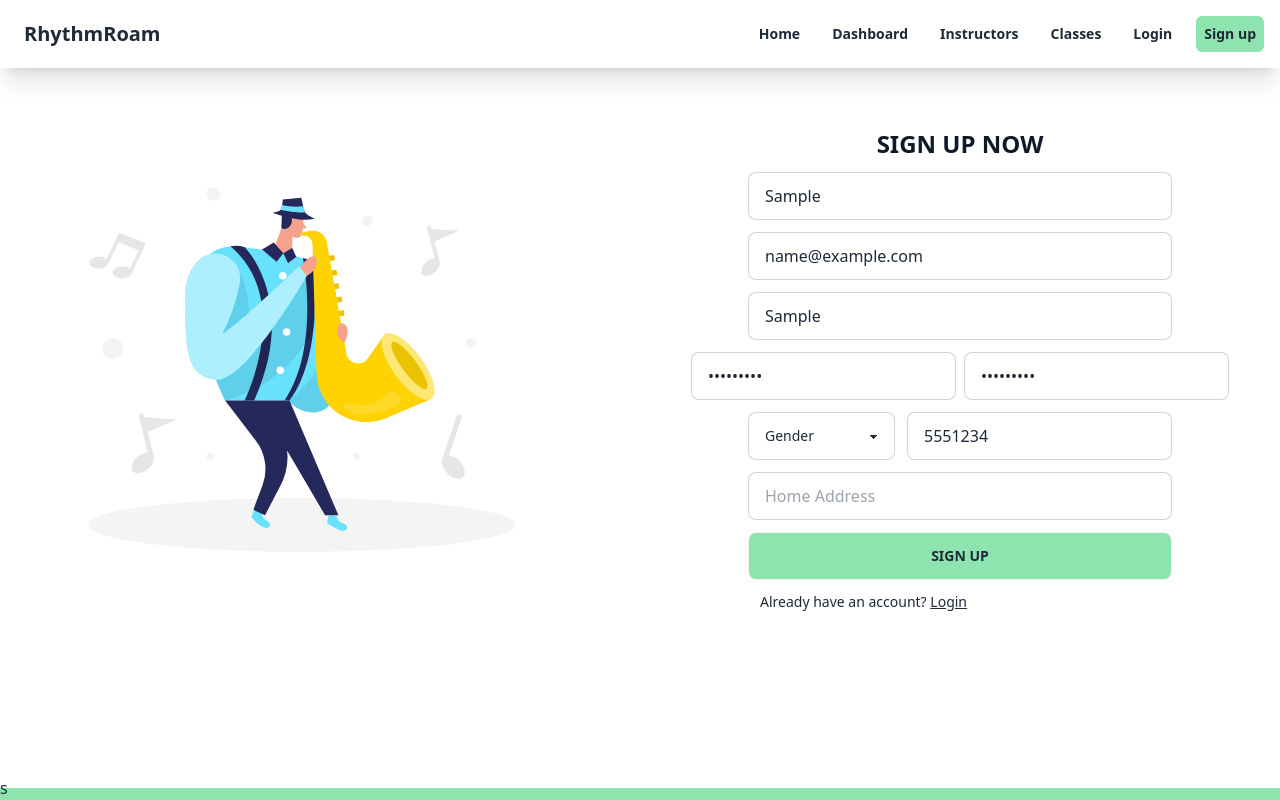
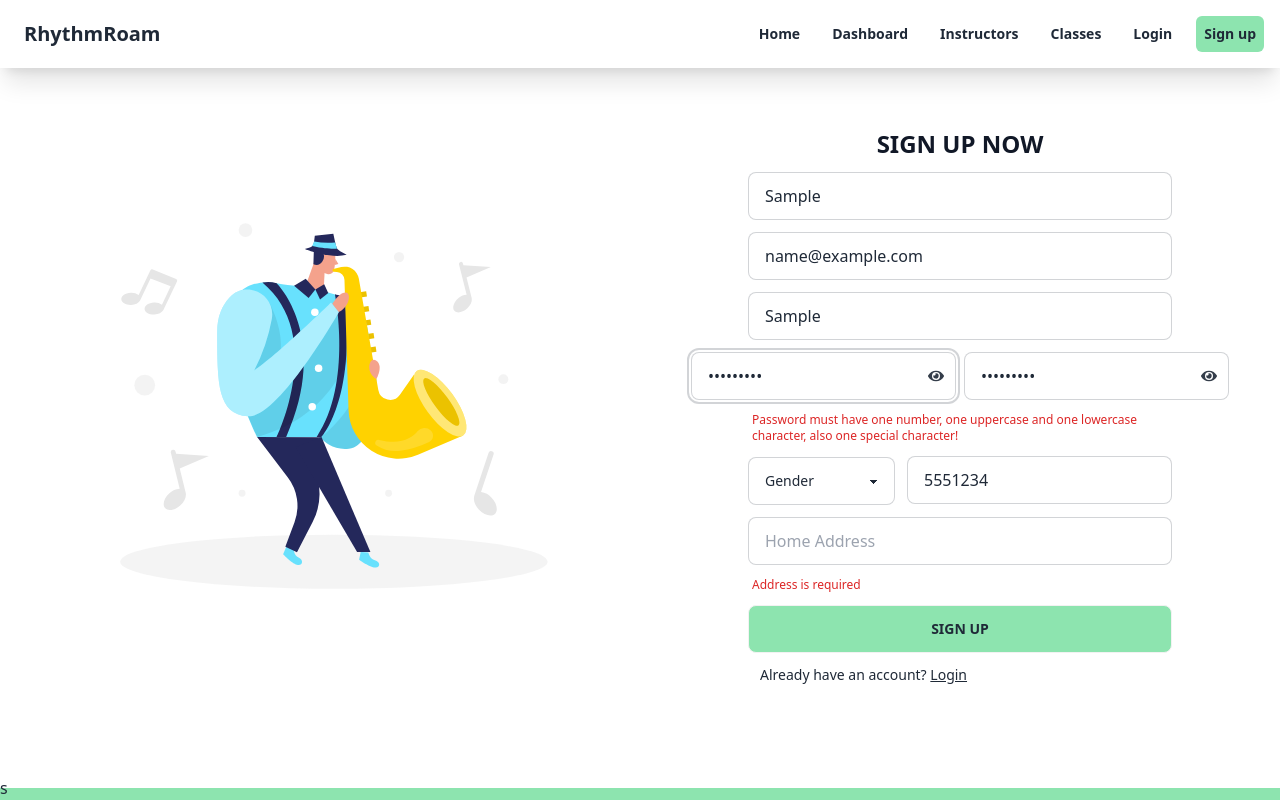
Before and after one commit to gsjoy24/SpeakSmart-client, a React (Vite) app: page /signup in a window 1280 px wide. Both pictures are taken after typing "Sample", "name@example.com", "Sample", "Sample123", "Sample123", "5551234" into the empty fields and a click on the button "SIGN UP". Shown: the top 800 px of the page. Built offline with nearby package versions, Linux system fonts and the light colour scheme; no server answers.

Commit message:
signup method complete

```diff
--- a/package.json
+++ b/package.json
@@ -10,11 +10,13 @@
     "preview": "vite preview"
   },
   "dependencies": {
+    "firebase": "^9.22.1",
     "localforage": "^1.10.0",
     "match-sorter": "^6.3.1",
     "react": "^18.2.0",
     "react-dom": "^18.2.0",
     "react-hook-form": "^7.44.3",
+    "react-icons": "^4.9.0",
     "react-router-dom": "^6.12.0",
     "sort-by": "^1.2.0"
   },
--- a/src/Providers/AuthProvider.jsx
+++ b/src/Providers/AuthProvider.jsx
@@ -16,8 +16,8 @@ export const AuthContext = createContext(null);
 const googleProvider = new GoogleAuthProvider();
 
 const AuthProvider = ({ children }) => {
+	const [user, setUser] = useState(null);
 	const [loading, setLoading] = useState(true);
-	const [user, setUser] = useState(null);
 
 	// create a new user
 	const createUser = (email, password) => {
@@ -42,7 +42,7 @@ const AuthProvider = ({ children }) => {
 	};
 
 	// update the user profile with name and photo
-	const setNameAndPhoto = (name, photo) => {
+	const updateUserProfile = (name, photo) => {
 		setLoading(true);
 		return updateProfile(auth.currentUser, {
 			displayName: name,
@@ -60,11 +60,11 @@ const AuthProvider = ({ children }) => {
 	}, []);
 
 	const authInfo = {
+		user,
 		loading,
-		user,
 		createUser,
 		loginWithGoogle,
-		setNameAndPhoto,
+		updateUserProfile,
 		loginWithEmail,
 		logOutUser
 	};
--- a/src/layouts/Main.jsx
+++ b/src/layouts/Main.jsx
@@ -1,7 +1,11 @@
 import { NavLink, Outlet } from 'react-router-dom';
 import Footer from '../components/Footer';
+import { useContext } from 'react';
+import { AuthContext } from '../Providers/AuthProvider';
 
 const Main = () => {
+	const { user, logOutUser } = useContext(AuthContext);
+	// console.log(user);
 	const navItems = (
 		<>
 			<NavLink className={({ isActive }) => (isActive ? `bg-[#8de4af] p-2 rounded-md` : `p-2`)} to='/'>
@@ -17,12 +21,22 @@ const Main = () => {
 			<NavLink className={({ isActive }) => (isActive ? 'bg-[#8de4af] p-2 rounded-md' : 'p-2')} to='/classes'>
 				Classes
 			</NavLink>
+			{!user && (
+				<>
 					<NavLink className={({ isActive }) => (isActive ? 'bg-[#8de4af] p-2 rounded-md' : 'p-2')} to='/login'>
 						Login
 					</NavLink>
 					<NavLink className={({ isActive }) => (isActive ? 'bg-[#8de4af] p-2 rounded-md' : 'p-2')} to='/signup'>
 						Sign up
 					</NavLink>
+				</>
+			)}
+			{user && user?.email && (
+				<>
+					<span onClick={logOutUser}>Log Out</span>
+					<img className='w-12 h-12 rounded-full' src={user?.photoURL} alt={user.displayName} />
+				</>
+			)}
 		</>
 	);
 	return (
--- /dev/null
+++ b/src/pages/Login/Login.jsx
@@ -0,0 +1,15 @@
+import { Link } from 'react-router-dom';
+import authImg from '../../assets/authImg.svg';
+import { useForm } from 'react-hook-form';
+import { useContext, useState } from 'react';
+import { AuthContext } from '../../Providers/AuthProvider';
+import { FaEye, FaEyeSlash } from 'react-icons/fa';
+
+const Login = () => {
+	const { createUser, updateUserProfile } = useContext(AuthContext);
+	const [error, setError] = useState('');
+	const [showPass, setShowPass] = useState('password');
+	return <div></div>;
+};
+
+export default Login;
--- a/src/pages/Signup/Signup.jsx
+++ b/src/pages/Signup/Signup.jsx
@@ -1,77 +1,199 @@
 import { Link } from 'react-router-dom';
 import authImg from '../../assets/authImg.svg';
 import { useForm } from 'react-hook-form';
+import { useContext, useState } from 'react';
+import { AuthContext } from '../../Providers/AuthProvider';
+import { FaEye, FaEyeSlash } from 'react-icons/fa';
+
 const Signup = () => {
+	const { createUser, updateUserProfile } = useContext(AuthContext);
+	const [error, setError] = useState('');
+	const [passErr, setPassErr] = useState('');
+	const [genderErr, setGenderErr] = useState('');
+	const [showPass, setShowPass] = useState('password');
+	const [showConfirmPass, setShowConfirmPass] = useState('password');
+
 	const {
 		register,
 		handleSubmit,
 		formState: { errors }
 	} = useForm();
-	const onSubmit = (data) => console.log(data);
+
+	const onSubmit = (formData) => {
+		setPassErr('');
+		setGenderErr('');
+		setError('');
+
+		if (formData.password !== formData.confirm_password) {
+			setPassErr('Password does not match!');
+			return;
+		} else if (formData.gender === 'default') {
+			setGenderErr('Please select your gender!');
+			return;
+		}
+
+		createUser(formData.email, formData.password)
+			.then((data) => {
+				updateUserProfile(formData.name, formData.photo_url).then(() => console.log('profile updated'));
+				console.log(data.user);
+			})
+			.catch((err) => {
+				console.log(err.message);
+				setError(err.message);
+			});
+	};
+
 	return (
-		<div className='md:flex justify-center items-center py-12'>
-			<div className='w-full md:w-1/2'>
-				<img className='w-full max-w-xl' src={authImg} alt='signup' />
+		<div className='lg:flex justify-center items-center py-12'>
+			<div className='w-full lg:w-1/2'>
+				<img className='w-full max-w-xl mx-auto' src={authImg} alt='signup' />
 			</div>
 
 			{/* form */}
-			<div className='w-full md:w-1/2'>
+			<div className='w-full lg:w-1/2'>
 				<form onSubmit={handleSubmit(onSubmit)} className='w-full p-3 space-y-3 max-w-md mx-auto'>
 					<span className='text-2xl font-bold text-gray-900 uppercase text-center block mb-3'>sign up now</span>
 					<input
 						type='text'
 						placeholder='Full Name'
 						className='input input-bordered w-full mx-auto block'
-						{...register('name')}
+						{...register('name', { required: true })}
 					/>
+					{errors.name?.type === 'required' && (
+						<p className='mt-2 ml-1 text-red-600 text-xs' role='alert'>
+							Name is required!
+						</p>
+					)}
 					<input
 						type='email'
 						placeholder='Email Address'
 						className='input input-bordered w-full mx-auto block'
-						{...register('email')}
+						{...register('email', { required: true })}
 					/>
+					{errors.email?.type === 'required' && (
+						<p className='mt-2 ml-1 text-red-600 text-xs' role='alert'>
+							Email is required!
+						</p>
+					)}
 					<input
 						type='text'
 						placeholder='Photo URL'
 						className='input input-bordered w-full mx-auto block'
-						{...register('photo-url')}
+						{...register('photo_url', { required: true })}
 					/>
+					{errors.photo_url?.type === 'required' && (
+						<p className='mt-2 ml-1 text-red-600 text-xs' role='alert'>
+							Photo URL is required!
+						</p>
+					)}
 					{/* password */}
 					<div className='flex gap-2 justify-center items-center'>
-						<input type='password' placeholder='Password' className='input input-bordered' {...register('password')} />
+						<div className='relative'>
 							<input
-							type='password'
+								type={showPass}
+								placeholder='Password'
+								className='input input-bordered'
+								{...register('password', {
+									required: true,
+									minLength: 6,
+									pattern: /(?=.*?[0-9])(?=.*?[a-z])(?=.*?[A-Z])(?=.*?[#?!@$%^&*\-_])/
+								})}
+							/>
+							{showPass === 'password' && (
+								<FaEye
+									onClick={() => setShowPass('text')}
+									className='absolute top-4 right-3 active:scale-95 opacity-90'
+									size={16}
+								/>
+							)}
+							{showPass === 'text' && (
+								<FaEyeSlash
+									onClick={() => setShowPass('password')}
+									className='absolute top-4 right-3 active:scale-95 opacity-90'
+									size={16}
+								/>
+							)}
+						</div>
+						<div className='relative'>
+							<input
+								type={showConfirmPass}
 								placeholder='Confirm Password'
 								className='input input-bordered'
-							{...register('confirm-password')}
+								{...register('confirm_password')}
 							/>
+							{showConfirmPass === 'password' && (
+								<FaEye
+									onClick={() => setShowConfirmPass('text')}
+									className='absolute top-4 right-3 active:scale-95 opacity-90'
+									size={16}
+								/>
+							)}
+							{showConfirmPass === 'text' && (
+								<FaEyeSlash
+									onClick={() => setShowConfirmPass('password')}
+									className='absolute top-4 right-3 active:scale-95 opacity-90'
+									size={16}
+								/>
+							)}
 						</div>
+					</div>
+					{errors.password?.type === 'required' && (
+						<p className='mt-2 ml-1 text-red-600 text-xs' role='alert'>
+							Password is required
+						</p>
+					)}
+					{errors.password?.type === 'pattern' && (
+						<p className='mt-2 ml-1 text-red-600 text-xs' role='alert'>
+							Password must have one number, one uppercase and one lowercase character, also one special character!
+						</p>
+					)}
+					{errors.password?.type === 'minLength' && (
+						<p className='mt-2 ml-1 text-red-600 text-xs' role='alert'>
+							Password must have at least 6 characters!
+						</p>
+					)}
+					{passErr && <p className='mt-2 ml-1 text-red-600 text-xs'>{passErr}</p>}
 					{/* gender and phone number */}
-					<div className='flex gap-3 justify-center items-center'>
+					<div className='flex gap-3 justify-center items-baseline'>
+						<div className='w-[calc(50%-3px)]'>
 							<select
-							{...register('gender')}
+								{...register('gender', { required: true })}
 								defaultValue='default'
-							className={`select select-bordered w-[calc(50%-2px)] mx-auto block`}>
+								className={`select select-bordered w-full mx-auto block`}>
 								<option disabled value='default'>
 									Gender
 								</option>
 								<option value='Male'>Male</option>
 								<option value='Female'>Female</option>
 							</select>
+							{genderErr && <p className='mt-2 ml-1 text-red-600 text-xs'>{genderErr}</p>}
+						</div>
+						<div>
 							<input
 								type='tel'
 								placeholder='Phone Number'
 								className='input input-bordered mx-auto block'
-							{...register('phone')}
+								{...register('phone', { required: true })}
 							/>
+							{errors.phone?.type === 'required' && (
+								<p className='mt-2 ml-1 text-red-600 text-xs' role='alert'>
+									Phone is required
+								</p>
+							)}
+						</div>
 					</div>
 					<input
 						type='text'
 						placeholder='Home Address'
 						className='input input-bordered w-full mx-auto block'
-						{...register('address')}
+						{...register('address', { required: true })}
 					/>
-
+					{errors.address?.type === 'required' && (
+						<p className='mt-2 ml-1 text-red-600 text-xs' role='alert'>
+							Address is required
+						</p>
+					)}
+					{error && <p className='mt-2 ml-1 text-red-600 text-xs'>{error}</p>}
 					<button type='submit' className='btn btn-block bg-[#8de4af] hover:bg-[#54cc82]'>
 						Sign up
 					</button>
```
Also changed, not shown: 1 other file (tests, documents, lock files or other folders). Lines whose indentation alone changed are shown as unchanged.
